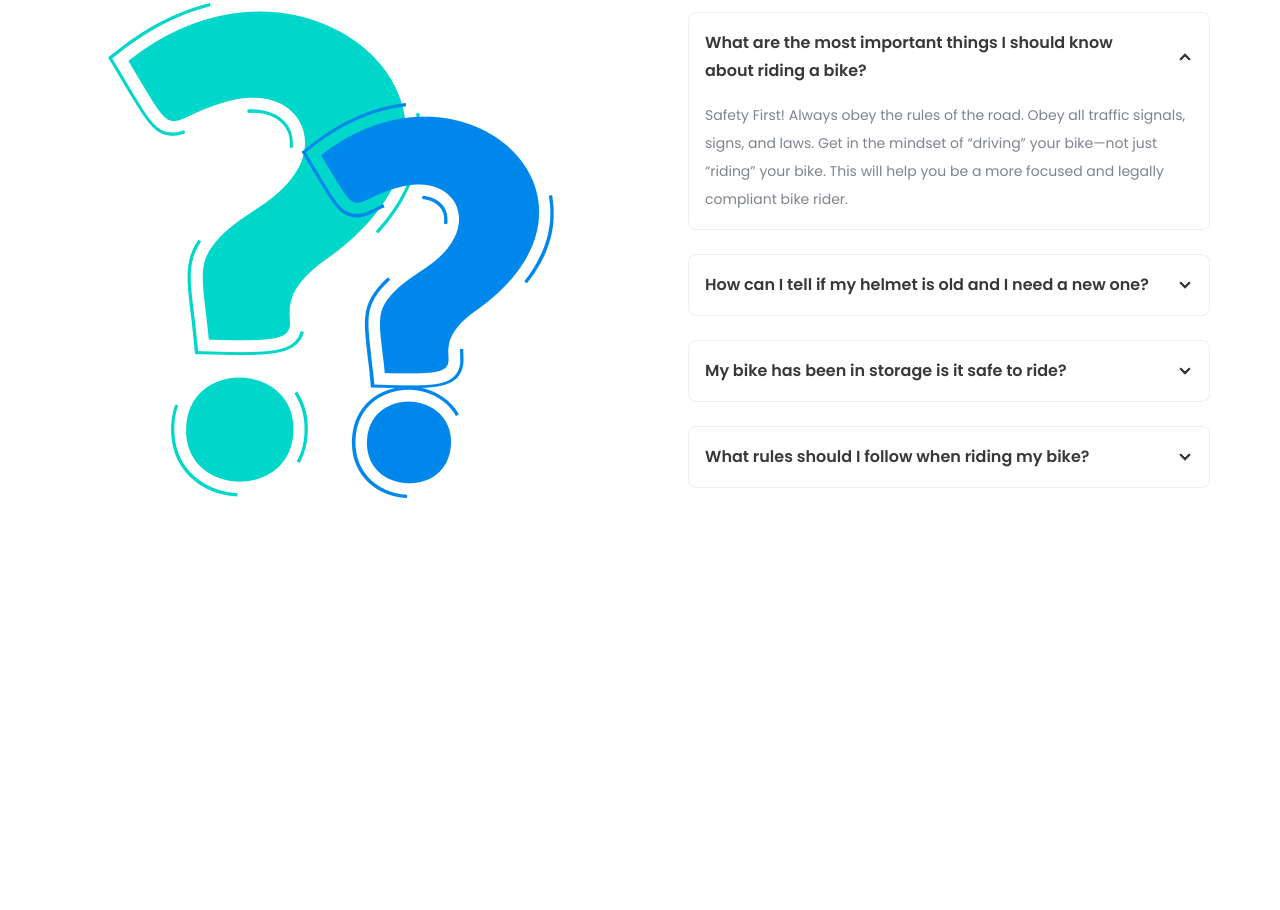
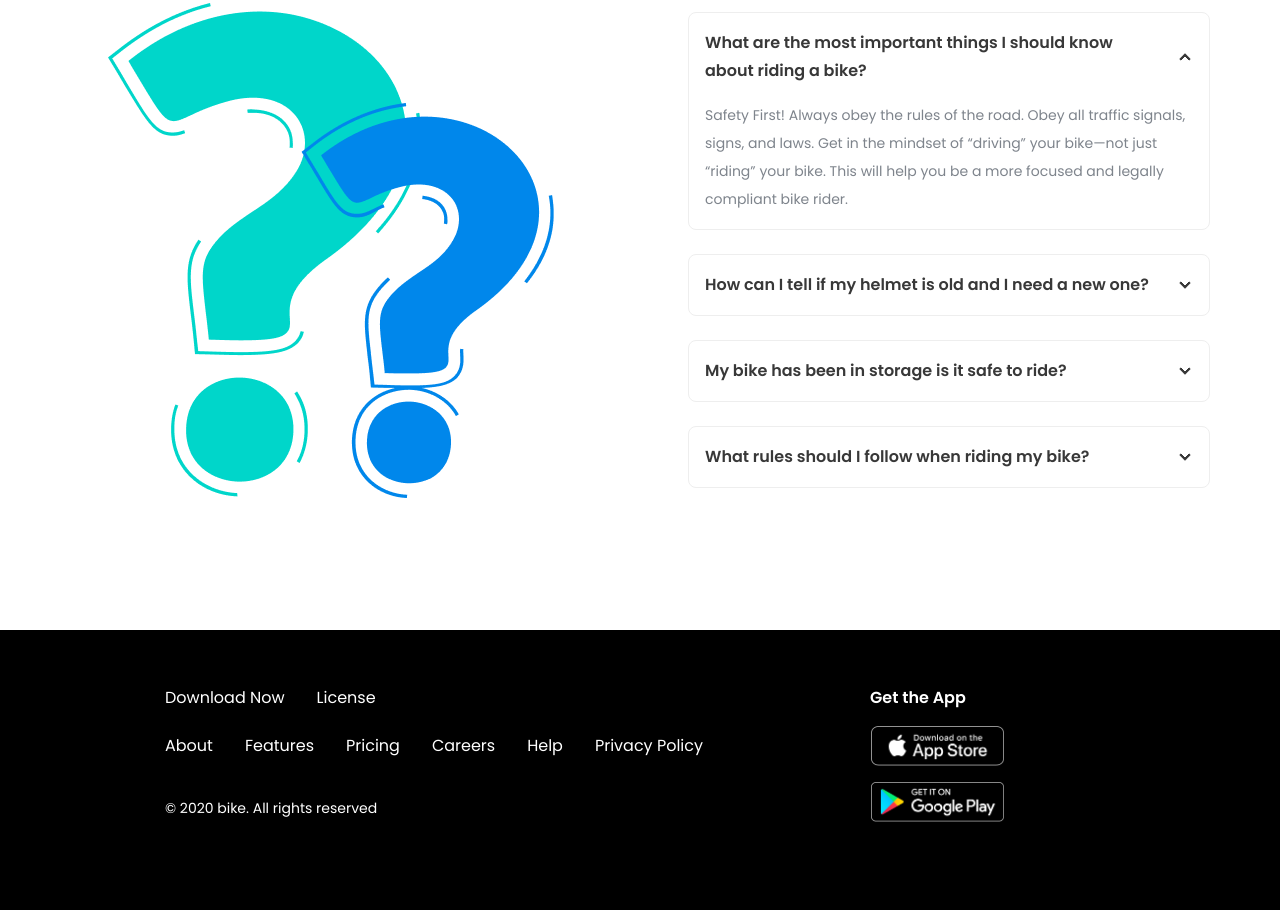
Before and after one commit to ashrafulalamasad/BikerZone-with-DaisyUI-and-TailwindCSS, a plain HTML site: page index.html in a window 1280 px wide. Shown: the part 3057-3967 px from the top of the page. Before the commit the page ends 3687 px from the top, so only its background shows below. Drawn offline with nearby package versions, Linux system fonts and the light colour scheme.

Commit message:
Added footer section

```diff
--- a/index.html
+++ b/index.html
@@ -250,6 +250,33 @@
             </div>
         </section>
     </main>
-
+    <footer class="bg-black pt-14 pb-22 sm:px-6 md:px-[110px] lg:px-[165px] w-full">
+        <div class="mx-auto flex flex-col lg:flex-row justify-between items-start gap-8">
+            <div class="flex flex-col justify-center h-full w-full md:w-auto items-center md:items-start mb-8 md:mb-0">
+                <div class="flex flex-wrap gap-x-8 gap-y-2 text-white text-[16px] mb-6 justify-center md:justify-start w-full">
+                    <a href="#">Download Now</a>
+                    <a href="#">License</a>
+                </div>
+                <div class="flex flex-wrap gap-x-8 gap-y-4 text-white text-[16px] mb-6 justify-center md:justify-start w-full">
+                    <a href="#">About</a>
+                    <a href="#">Features</a>
+                    <a href="#">Pricing</a>
+                    <a href="#">Careers</a>
+                    <a href="#">Help</a>
+                    <a href="#">Privacy Policy</a>
+                </div>
+                <div class="text-white text-[14px] mt-4 text-center md:text-left">© 2020 bike. All rights reserved</div>
+            </div>
+            <div class="flex flex-col justify-center items-center md:items-start h-full w-full md:w-auto h-auto text-center md:text-left md:pr-[110px]">
+            <span class="text-white text-base font-semibold mb-4">Get the App</span>
+            <a href="#" class="mb-4">
+                <img src="images/others/ios.png" alt="App Store" class="w-[135px] h-[40px] object-contain">
+            </a>
+            <a href="#">
+                <img src="images/others/android.png" alt="Google Play" class="w-[135px] h-[40px] object-contain">
+            </a>
+        </div>
+        </div>
+    </footer>
 </body>
 </html>
```
